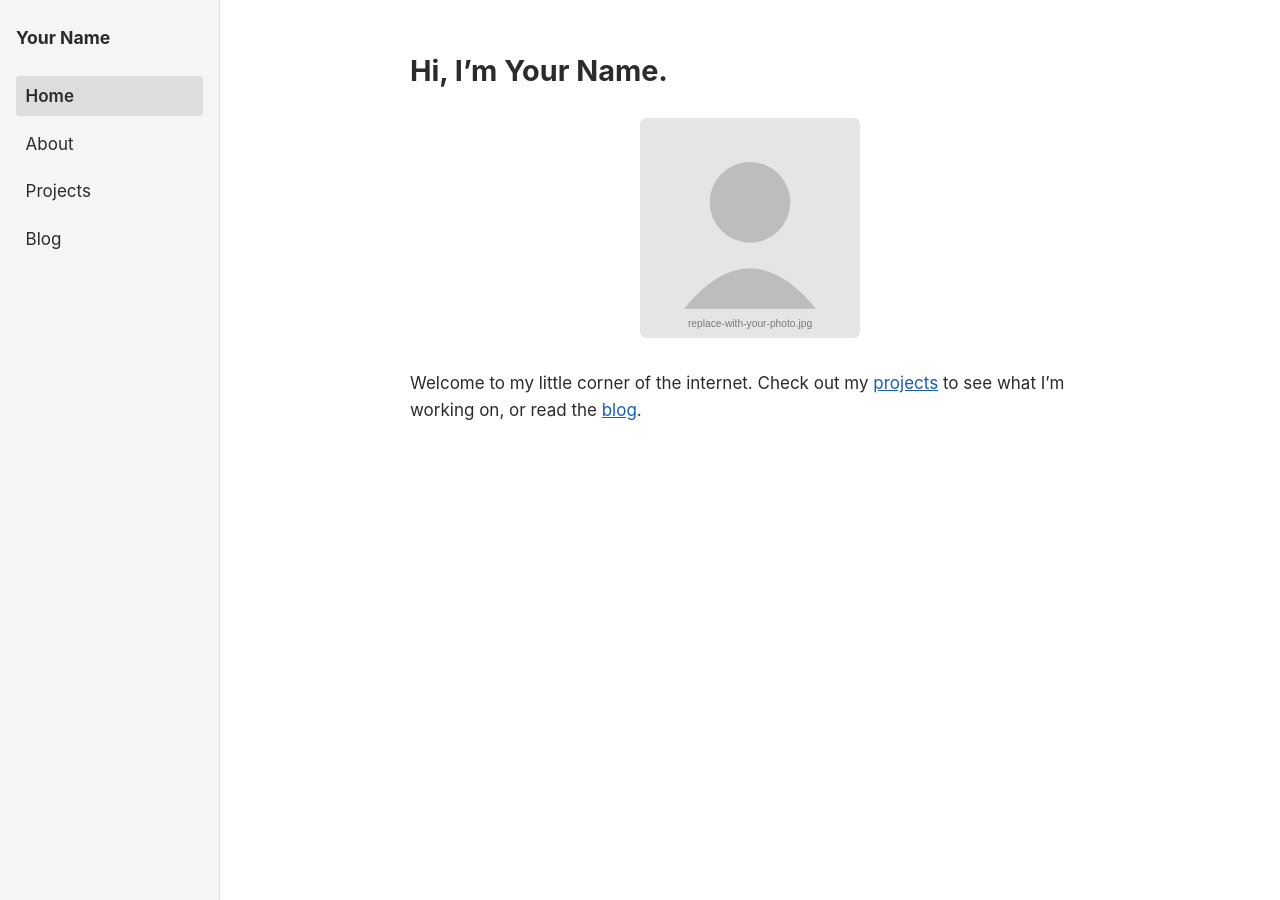
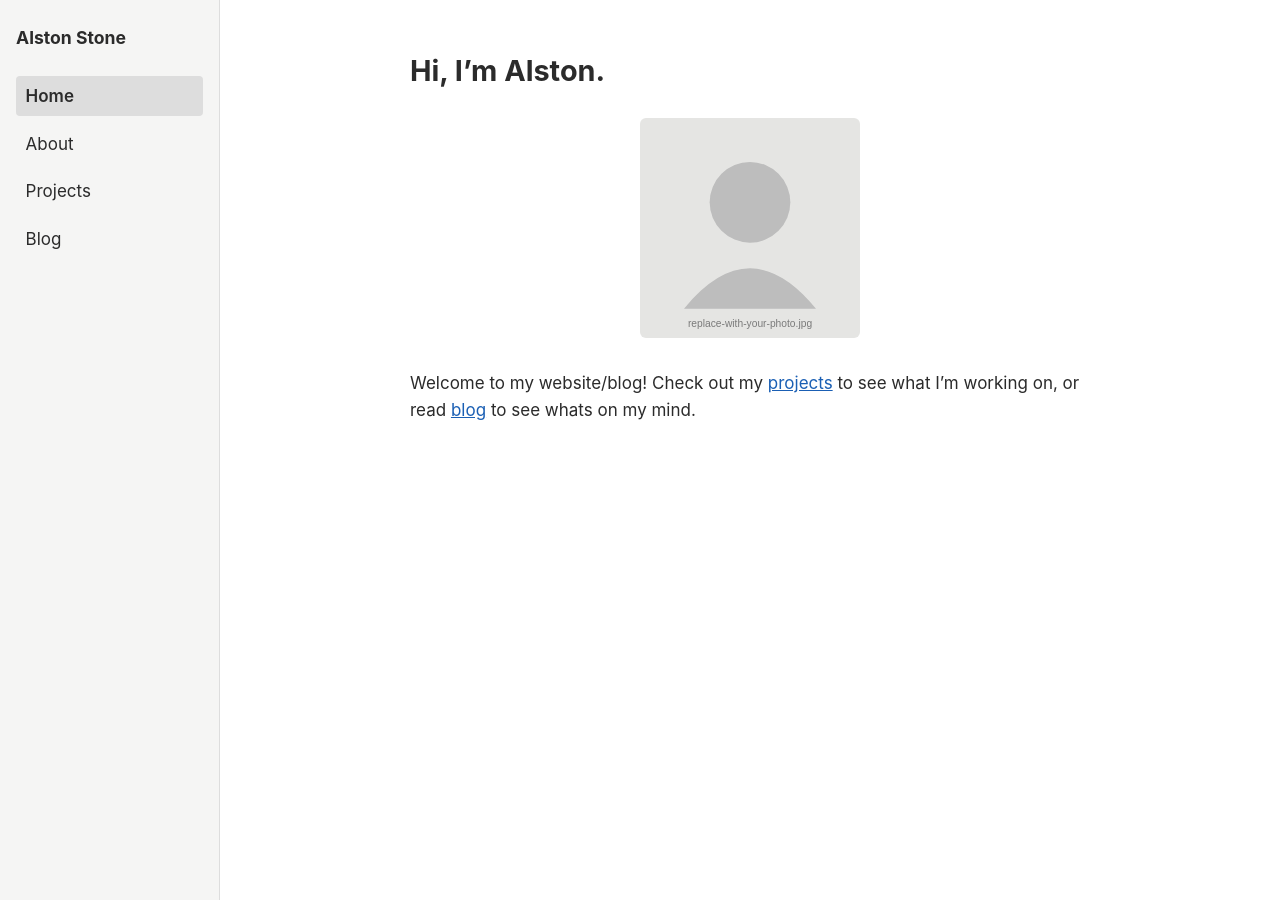
Before and after one commit to alstonStone/alstonstone.github.io, a Jekyll site: the page built from index.md, in a window 1280 px wide. Built offline with Jekyll 4.4.1, drawn with Linux system fonts in a browser that asks for light colours.

```diff
--- a/_config.yml
+++ b/_config.yml
@@ -1,5 +1,5 @@
 # _config.yml - site-wide settings. (Restart `jekyll serve` after editing.)
-title: Your Name
+title: Alston Stone
 
 # Leave empty for a user site (username.github.io).
 # For a project site, set to "/your-repo-name".
@@ -14,6 +14,11 @@ collections:
     output: true
     permalink: /projects/:name/
 
+collections:
+  projects:
+    output: true
+    permalink: /games/:name/
+
 # Default front matter, so each file doesn't have to repeat "layout:".
 defaults:
   - scope: { path: "", type: "posts" }
--- a/index.md
+++ b/index.md
@@ -2,12 +2,12 @@
 layout: default
 title: Home
 ---
-# Hi, I'm Your Name.
+# Hi, I'm Alston.
 
 <div class="centered-image">
   <img src="{{ '/assets/images/profile-placeholder.svg' | relative_url }}" alt="A placeholder photo of you" width="220">
 </div>
 
-Welcome to my little corner of the internet. Check out my
+Welcome to my website/blog! Check out my
 [projects]({{ '/projects/' | relative_url }}) to see what I'm working on,
-or read the [blog]({{ '/blog/' | relative_url }}).
+or read [blog]({{ '/blog/' | relative_url }}) to see whats on my mind.
```
